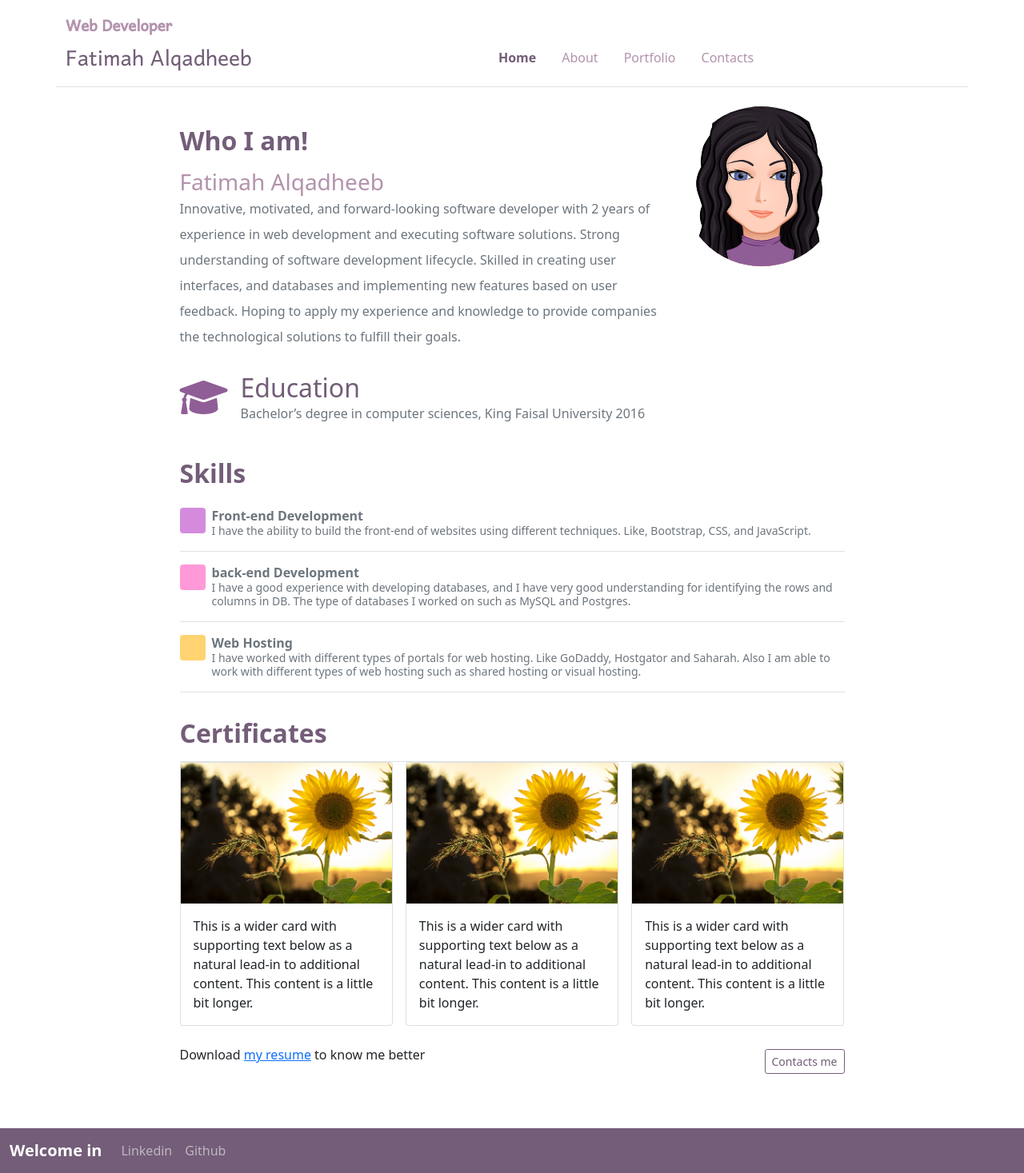
After one commit to fatimahalqadheeb/Portfolio, a Django app: page //about in a window 1280 px wide. The commit adds this page. Shown: the whole page at 80% size. Run offline with Django 4.2, Linux system fonts and the light colour scheme; some libraries are stand-ins or nearby versions.

Commit message:
new style

```diff
--- a/Portfolio/Home/static/css/main.css
+++ b/Portfolio/Home/static/css/main.css
@@ -11,7 +11,7 @@
 }
 
 .upper-bar h2 {
-    font-size: 50px;
+    font-size: 35px;
     font-family: 'Harmattan', sans-serif;
     color: #735D78;
 }
@@ -26,6 +26,75 @@
 
 .upper-bar .col-lg-3 {
     text-align: right;
+}
+
+.bg-dark {
+    background-color: #735D78 !important;
+}
+
+.nav-link {
+    color: #B392AC;
+
+}
+
+.nav-pills .nav-link.active,
+.nav-pills .show>.nav-link {
+    color: #735D78;
+    font-weight: bold;
+    background-color: transparent;
+}
+
+.nav-link:focus,
+.nav-link:hover {
+    color: #735D78;
+    font-weight: bold;
+}
+
+.btn-primary {
+    color: #000;
+    background-color: #FFCC8F;
+    border-color: #FFCC8F;
+}
+
+.btn-primary:hover {
+    color: #fff;
+    background-color: #FFD372;
+    border-color: #FFD372;
+}
+
+.btn-secondary {
+    color: #000;
+    background-color: #EBC7E8;
+    border-color: #EBC7E8;
+}
+
+.btn-secondary:hover {
+    color: #fff;
+    background-color: #735D78;
+    border-color: #735D78;
+}
+
+.main-title {
+    color: #905E96;
+}
+
+.text-primary {
+    color: #735D78 !important;
+}
+
+.h3-title {
+    color: #B392AC;
+}
+
+.btn-outline-secondary {
+    color: #735D78;
+    border-color: #735D78;
+}
+
+.btn-outline-secondary:hover {
+    color: #fff;
+    background-color: #905E96;
+    border-color: #905E96;
 }
 
 /* meduim screen*/
@@ -46,7 +115,12 @@
     }
 
     .upper-bar h2 {
-        display: none;
+        margin-bottom: 0px;
+        /* display: none; */
+    }
+
+    .upper-bar .row .col-lg-9 {
+        padding-top: 0px;
     }
 
     .upper-bar .col-lg-3 img {
--- /dev/null
+++ b/Portfolio/Home/templates/Home/about.html
@@ -0,0 +1,163 @@
+{% extends 'home/base.html' %}
+{% load static %}
+{% block title %}About{% endblock %}
+{% block content %}
+<section class="pt-4 text-center container">
+    <div class="row mb-2  justify-content-center">
+        <div class="col-md-9">
+            <div class="row g-0 flex-md-row position-relative">
+                <div class="col-md-9 pt-4 d-flex flex-column position-static text-start">
+                    <h2><strong class="d-inline-block mb-2 text-primary ">Who I am!</strong></h2>
+                    <h3 class="h3-title mb-0">Fatimah Alqadheeb</h3>
+                    <p class=" mb-auto lh-lg text-muted">Innovative, motivated, and forward-looking
+                        software developer
+                        with 2
+                        years of experience in web development and executing software solutions. Strong understanding of
+                        software development lifecycle. Skilled in creating user interfaces, and databases and
+                        implementing new features based on user feedback. Hoping to apply my experience and knowledge to
+                        provide companies the technological solutions to fulfill their goals.</p>
+                    <br>
+
+                    <!-- <a href="#" class="btn btn-primary" style="width: 45%">Read more in my CV</a> -->
+
+                </div>
+                <div class="col-md-3 d-none d-lg-block round">
+                    <img class="rounded-circle" src="{% static 'images/face_co.svg' %}" alt="face avatar" width="200px"
+                        height="200px" />
+                </div>
+            </div>
+        </div>
+    </div>
+</section>
+<!-- start education-->
+<section class="container ">
+    <div class="row mb-5  justify-content-center ">
+        <div class="col-md-9">
+            <div class="d-flex align-items-center rounded">
+                <i class="fa-solid fa-graduation-cap fa-3x" style="color:#905E96"></i>
+                <div class="lh-1 ms-3">
+                    <h1 class="h2 mb-0 lh-1 text-primary mb-2">Education</h1>
+                    <small class="fs-6 text-muted">Bachelor’s degree in computer sciences, King Faisal University
+                        2016</small>
+                </div>
+            </div>
+        </div>
+    </div>
+</section>
+<!-- end education-->
+<!-- start skills-->
+<section class="container">
+    <div class="row mb-2  justify-content-center">
+        <div class="col-md-9">
+            <h2 class="pb-2 mb-0 text-primary"><strong>Skills</strong></h2>
+            <div class="d-flex pt-3 text-muted border-bottom">
+                <svg class="bd-placeholder-img flex-shrink-0 me-2 rounded" width="32" height="32"
+                    xmlns="http://www.w3.org/2000/svg" role="img" aria-label="Placeholder: 32x32"
+                    preserveAspectRatio="xMidYMid slice" focusable="false">
+                    <title>Placeholder</title>
+                    <rect width="100%" height="100%" fill="#D58BDD"></rect><text x="50%" y="50%" fill="#D58BDD"
+                        dy=".3em">32x32</text>
+                </svg>
+
+                <p class="pb-3 mb-0 small lh-sm ">
+                    <strong class="d-block fs-6">Front-end Development</strong>
+                    I have the ability to build the front-end of websites using different techniques. Like, Bootstrap,
+                    CSS, and
+                    JavaScript.
+                </p>
+            </div>
+            <div class="d-flex text-muted pt-3 border-bottom">
+                <svg class="bd-placeholder-img flex-shrink-0 me-2 rounded" width="32" height="32"
+                    xmlns="http://www.w3.org/2000/svg" role="img" aria-label="Placeholder: 32x32"
+                    preserveAspectRatio="xMidYMid slice" focusable="false">
+                    <title>Placeholder</title>
+                    <rect width="100%" height="100%" fill="#FF99D7"></rect><text x="50%" y="50%" fill="#FF99D7"
+                        dy=".3em">32x32</text>
+                </svg>
+
+                <p class="pb-3 mb-0 small lh-sm ">
+                    <strong class="d-block fs-6">back-end Development</strong>
+                    I have a good experience with developing databases, and I have very good understanding for
+                    identifying the rows and columns in DB. The type of databases I worked on such as MySQL and
+                    Postgres.
+                </p>
+            </div>
+            <div class="d-flex text-muted pt-3 border-bottom">
+                <svg class="bd-placeholder-img flex-shrink-0 me-2 rounded" width="32" height="32"
+                    xmlns="http://www.w3.org/2000/svg" role="img" aria-label="Placeholder: 32x32"
+                    preserveAspectRatio="xMidYMid slice" focusable="false">
+                    <title>Placeholder</title>
+                    <rect width="100%" height="100%" fill="#FFD372"></rect><text x="50%" y="50%" fill="#FFD372"
+                        dy=".3em">32x32</text>
+                </svg>
+
+                <p class="pb-3 mb-0 small lh-sm ">
+                    <strong class="d-block fs-6">Web Hosting</strong>
+                    I have worked with different types of portals for web hosting. Like GoDaddy, Hostgator and Saharah.
+                    Also I
+                    am able to work with different types of web hosting such as shared hosting or visual hosting.
+                </p>
+            </div>
+        </div>
+</section>
+<!-- end skills-->
+<!-- start certificates-->
+<section class="container pb-3 pt-4">
+    <div class=" row justify-content-center">
+        <div class="col-md-9">
+            <h2 class="border-bottom pb-3 mb-0 text-primary"><strong>Certificates</strong></h2>
+            <div class="row row-cols-1 row-cols-sm-2 row-cols-md-3 g-3">
+                <div class="col">
+                    <div class="card ">
+                        <img src="{% static 'images/sunflower.jpg'%}" alt="Placeholder"
+                            class="bd-placeholder-img card-img-top" />
+                        <div class="card-body">
+                            <p class="card-text">This is a wider card with supporting text below as a natural lead-in to
+                                additional content. This content is a little bit longer.</p>
+                        </div>
+                    </div>
+                </div>
+
+                <div class="col">
+                    <div class="card ">
+                        <img src="{% static 'images/sunflower.jpg'%}" alt="Placeholder"
+                            class="bd-placeholder-img card-img-top" />
+                        <div class="card-body">
+                            <p class="card-text">This is a wider card with supporting text below as a natural lead-in to
+                                additional content. This content is a little bit longer.</p>
+                        </div>
+                    </div>
+                </div>
+
+                <div class="col">
+                    <div class="card ">
+                        <img src="{% static 'images/sunflower.jpg'%}" alt="Placeholder"
+                            class="bd-placeholder-img card-img-top" />
+                        <div class="card-body">
+                            <p class="card-text">This is a wider card with supporting text below as a natural lead-in to
+                                additional content. This content is a little bit longer.</p>
+                        </div>
+                    </div>
+                </div>
+            </div>
+        </div>
+    </div>
+</section>
+<!-- end certificate-->
+<section class="container pb-5 pt-2">
+    <div class=" row justify-content-center">
+        <div class="col-md-9">
+            <div class="d-flex justify-content-between align-items-center">
+                <div class="btn-group">
+                    <p>Download <a href="{% static 'images/Fatimah-Alqadheeb.pdf'%}" target="_blank">my resume</a> to
+                        know me better
+                </div>
+                <button type="button" class="btn btn-sm btn-outline-secondary">Contacts
+                    me</button>
+            </div>
+
+            </p>
+        </div>
+    </div>
+</section>
+{% endblock%}
--- /dev/null
+++ b/Portfolio/Home/templates/Home/base.html
@@ -0,0 +1,101 @@
+{% load static %}
+<!DOCTYPE html>
+<html lang="en">
+
+<head>
+    <meta charset="UTF-8">
+    <meta http-equiv="X-UA-Compatible" content="IE=edge">
+    <meta name="viewport" content="width=device-width, initial-scale=1.0">
+    <link type="text/css" rel="stylesheet" href="{% static 'css/bootstrap.min.css' %}">
+    <link type="text/css" rel="stylesheet" href="{% static 'css/all.min.css' %}">
+    <link type="text/css" rel="stylesheet" href="{% static 'css/main.css' %}">
+    <link rel="preconnect" href="https://fonts.googleapis.com">
+    <link rel="preconnect" href="https://fonts.gstatic.com" crossorigin>
+    <link href="https://fonts.googleapis.com/css2?family=Harmattan&display=swap" rel="stylesheet">
+    <title>{% block title %}{% endblock %}</title>
+</head>
+
+<body>
+    <div class="container">
+        <!-- upper bar -->
+        <div class="upper-bar">
+            <div class="row pt-3 border-bottom">
+                <div class="col-sm-6 col-lg-3 text-start">
+                    <span>Web Developer</span>
+                    <h2>Fatimah Alqadheeb</h2>
+                </div>
+                <div class="col-sm-6 col-lg-9 ">
+                    <!-- header bar -->
+                    <header class="d-flex justify-content-center py-3">
+                        <ul class="nav nav-pills">
+                            <li class="nav-item"><a href="{% url 'Home:index' %}" class="nav-link active"
+                                    aria-current="page">Home</a></li>
+                            <li class="nav-item"><a href="{% url 'Home:about' %}" class="nav-link">About</a></li>
+                            <li class="nav-item"><a href="#" class="nav-link">Portfolio</a></li>
+                            <!-- <li class="nav-item"><a href="#" class="nav-link">Skills</a></li>
+                            <li class="nav-item"><a href="#" class="nav-link">Certificates</a></li>
+                            <li class="nav-item"><a href="#" class="nav-link">Projects</a></li> -->
+                            <li class="nav-item"><a href="#" class="nav-link">Contacts</a></li>
+                        </ul>
+                    </header>
+                    <!-- end header bar -->
+                    <!-- logo image -->
+                    <!-- <img src="{% static 'images/biglogo500x500.png'%}" class="img-responsive" alt="" /> -->
+                </div>
+            </div>
+        </div>
+    </div>
+    <!-- end of upper bar -->
+    {% block content %}
+
+
+    <!-- start certificates-->
+    <div class="section pt-4" id="certificates">
+        <h3 class="h3">Certificates</h3>
+        <div class="row">
+            <div class="col-lg-4">Tuwaiq Academy</div>
+            <div class="col-lg-4">Misk Foundation</div>
+        </div>
+    </div>
+    <!-- end Certificates-->
+    <!-- start projects-->
+    <div class="section pt-4" id="projects">
+        <h3 class="h3">Projects</h3>
+        <div class="row">
+            <div class="col-lg-4">AYTB</div>
+            <div class="col-lg-4">Awtaralaqar</div>
+        </div>
+    </div>
+    <!-- end Projects-->
+    <!-- start Contacts-->
+    <div class="section" id="contacts">
+    </div>
+    <!-- end Contacts-->
+
+    {% endblock %}
+    <!-- start footer-->
+    <nav class="navbar  navbar-expand-sm navbar-dark bg-dark">
+        <div class="container-fluid">
+            <a class="navbar-brand fw-bold" href="#">Welcome in</a>
+            <button class="navbar-toggler" type="button" data-bs-toggle="collapse" data-bs-target="#navbarCollapse"
+                aria-controls="navbarCollapse" aria-expanded="false" aria-label="Toggle navigation">
+                <span class="navbar-toggler-icon"></span>
+            </button>
+            <div class="collapse navbar-collapse" id="navbarCollapse">
+                <ul class="navbar-nav">
+                    <li class="nav-item">
+                        <a class="nav-link" href="#">Linkedin</a>
+                    </li>
+                    <li class="nav-item">
+                        <a class="nav-link" href="#">Github</a>
+                    </li>
+                </ul>
+            </div>
+        </div>
+    </nav>
+    <!-- end footer -->
+</body>
+<script type="text/javascript" src="/static/js/jquery-3.6.0.min.js"></script>
+<script type="text/javascript" src="/static/js/bootstrap.min.js"></script>
+
+</html>
--- a/Portfolio/Home/urls.py
+++ b/Portfolio/Home/urls.py
@@ -5,4 +5,5 @@ app_name = 'Home'
 
 urlpatterns = [
     path('', views.index, name='index'),
+    path('/about', views.about, name='about'),
 ]
--- a/Portfolio/Home/views.py
+++ b/Portfolio/Home/views.py
@@ -6,3 +6,7 @@ from django.http import HttpResponse, HttpRequest
 
 def index(request: HttpRequest):
     return render(request, 'Home/home.html')
+
+
+def about(request: HttpRequest):
+    return render(request, 'Home/about.html')
```
Also changed, not shown: Portfolio/Home/templates/Home/home.html (+21 -43 lines), Portfolio/Home/static/images/face_co.svg (added), 3 other files.
